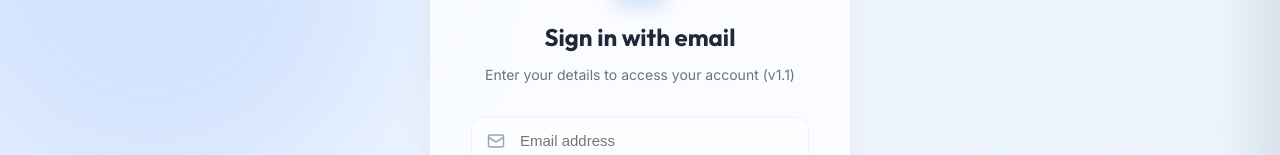
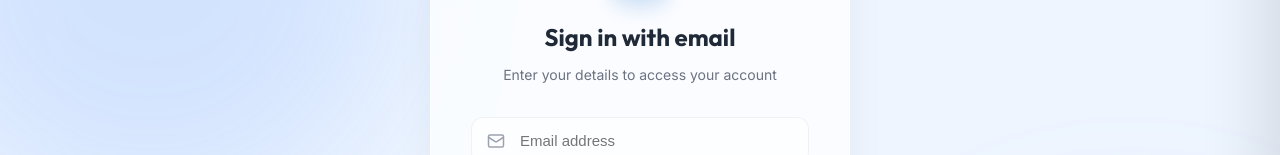
Before and after one commit to adarshraj-2006/Library-Management-System, a React (Vite) app in the folder frontend/: page /Login in a window 1280 px wide. Shown: the part 183-338 px from the top of the page. Built offline with nearby package versions, Linux system fonts and the light colour scheme; no server answers.

Commit message:
chore: remove debug marker

```diff
--- a/frontend/src/pages/Login/Login.jsx
+++ b/frontend/src/pages/Login/Login.jsx
@@ -72,7 +72,7 @@ const Login = () => {
                         <BookMarked size={28} />
                     </div>
                     <h1>{getTitle()}</h1>
-                    <p>{getSubtitle()} (v1.1)</p>
+                    <p>{getSubtitle()}</p>
                 </div>
 
                 <form className="login-auth-form" onSubmit={handleSubmit}>
```
